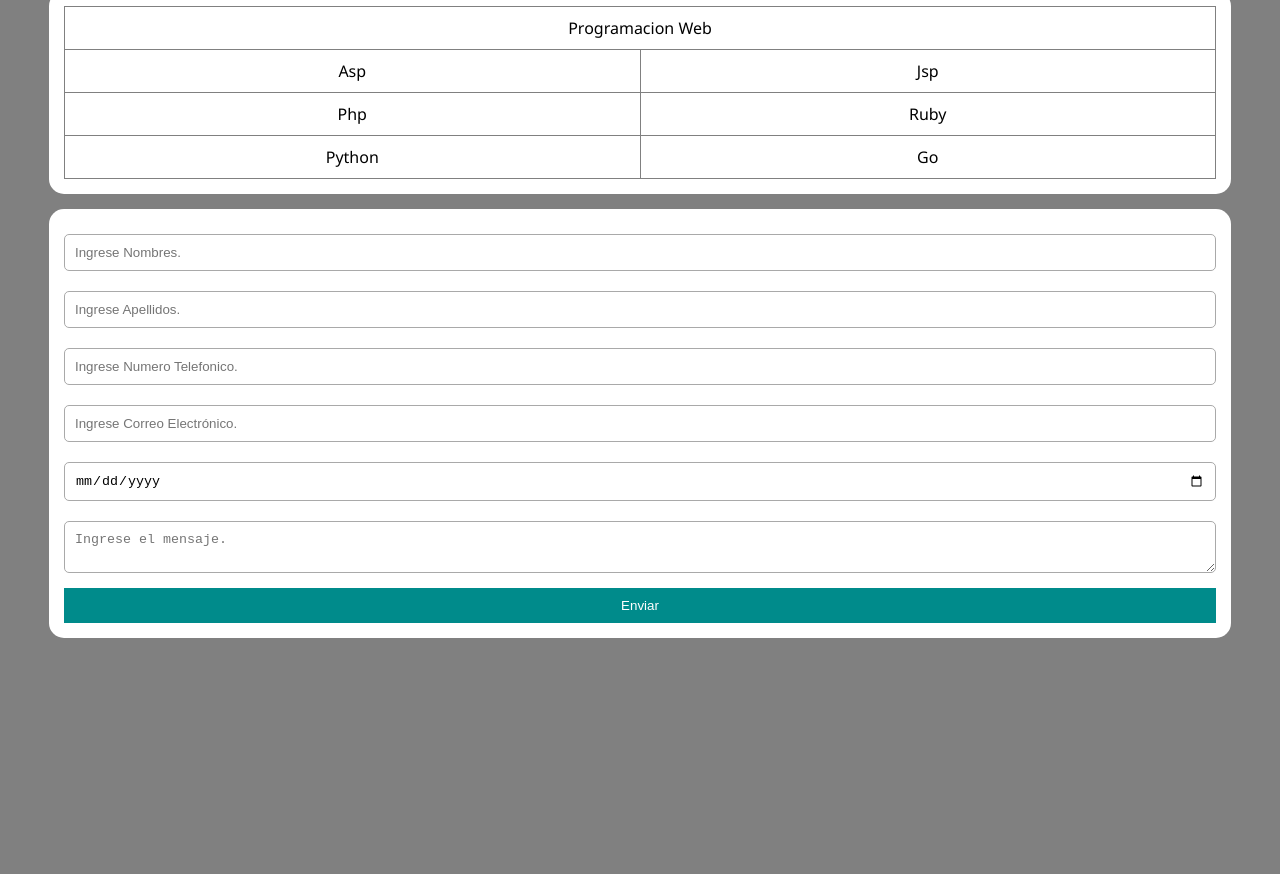
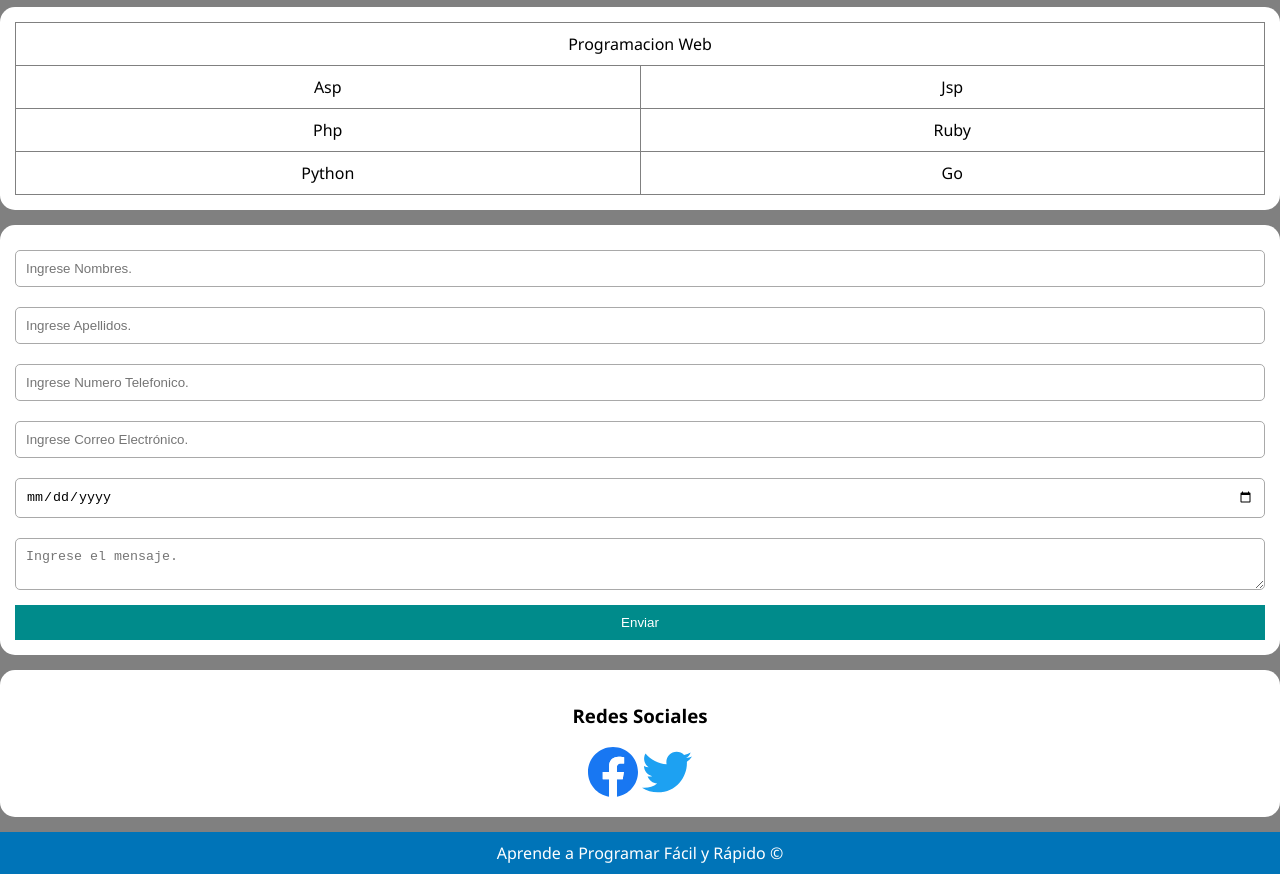
Before and after one commit to CarlosDGiron/Desarrollo-Web---Tarea-0, a plain HTML site: page index.html in a window 1280 px wide. Shown: the part 704-1578 px from the top of the page. Before the commit the page ends 1357 px from the top, so only its background shows below. Drawn offline with Linux system fonts and the light colour scheme.

Commit message:
Carga de iconos y agregado de footer

```diff
--- a/index.css
+++ b/index.css
@@ -24,7 +24,7 @@ section {
     background: white;
     padding: 15px;
     margin: 15px auto;
-    max-width: 90%;
+    max-width: 100%;
     border-radius: 15px;
 }
 
@@ -51,3 +51,26 @@ form button{
     padding: 10px;
     width: 100%;
 }
+
+footer {
+    text-align: center;
+    padding: 10px;
+    background: #0074b8;
+    color: white;
+}
+
+.social {
+    margin: 15px auto;
+    max-width: 100%;
+    border-radius: 15px;
+    text-align: center;
+    background: white;
+    padding: 15px;
+}
+
+.social i {
+    font-size: 30px;
+    margin: 0 10px;
+    color: #3b5998;
+    cursor: pointer;
+}
--- a/index.html
+++ b/index.html
@@ -79,6 +79,14 @@
             <button>Enviar</button>
         </form>
     </section>
+
+    <section class="social">
+        <h3>Redes Sociales</h3>
+        <a href="#"><img src="facebookIcon.svg" width="50px"></img></a>
+        <a href="#"><img src="twitterIcon.svg" width="50px"></img></a>
+    </section>
+
+    <footer>Aprende a Programar Fácil y Rápido ©</footer>
 </body>
 
 </html>
```
Also changed, not shown: facebookIcon.svg (added), twitterIcon.svg (added).
